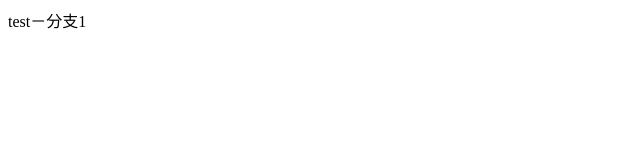
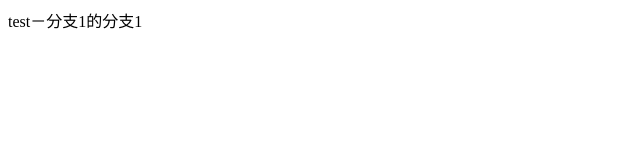
Before and after one commit to xiaomai4/haha, a plain HTML site: page 京东移动开发项目/test.html in a window 1280 px wide. Shown: the full height of the page, 0-640 px from the left. Drawn offline with Linux system fonts and the light colour scheme.

Commit message:
修改'"test"为"test-分支1的分支1"

```diff
--- a/京东移动开发项目/test.html
+++ b/京东移动开发项目/test.html
@@ -7,6 +7,6 @@
     <title>Document</title>
 </head>
 <body>
-    test－分支1
+    test－分支1的分支1
 </body>
 </html>
```
